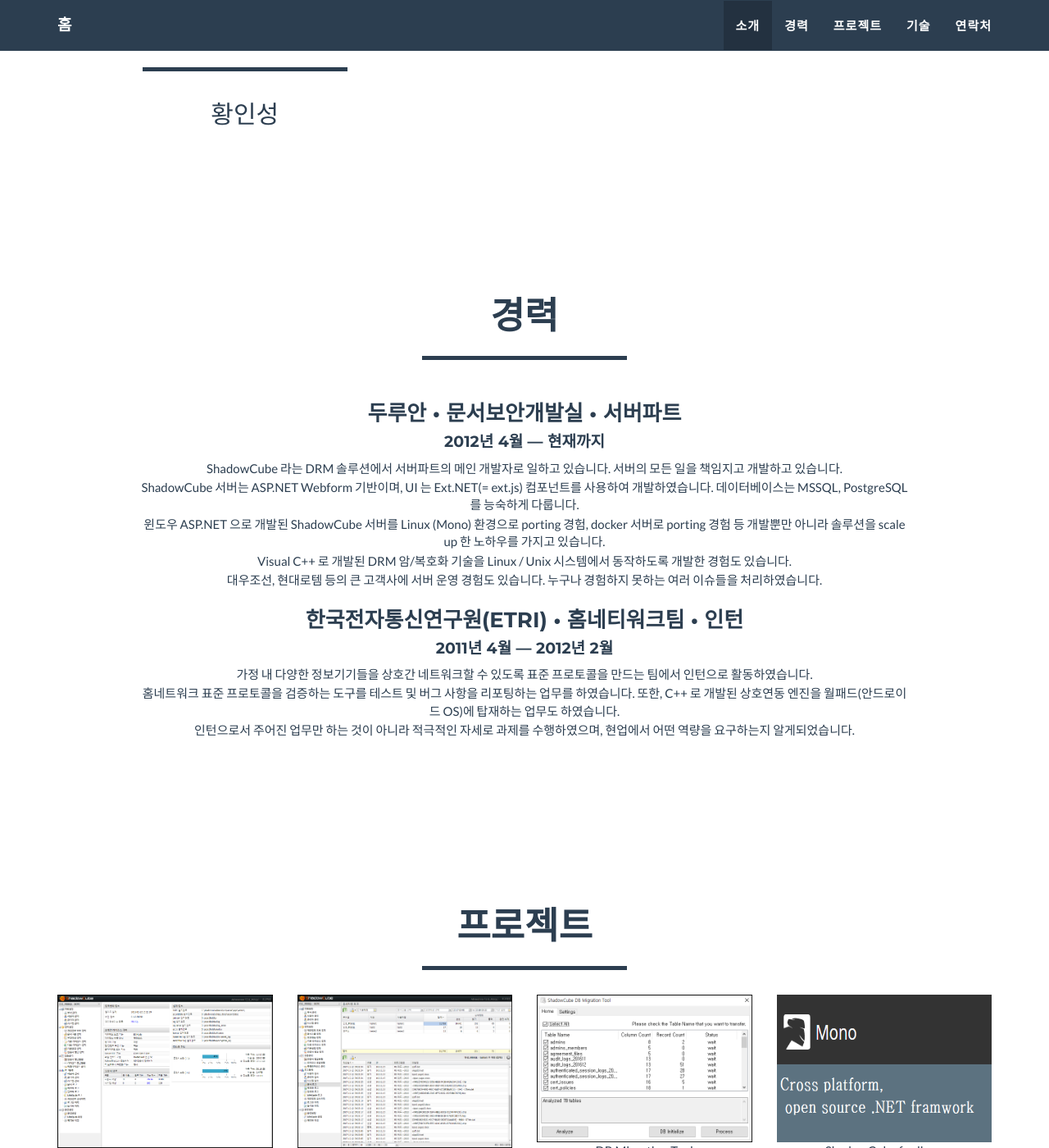
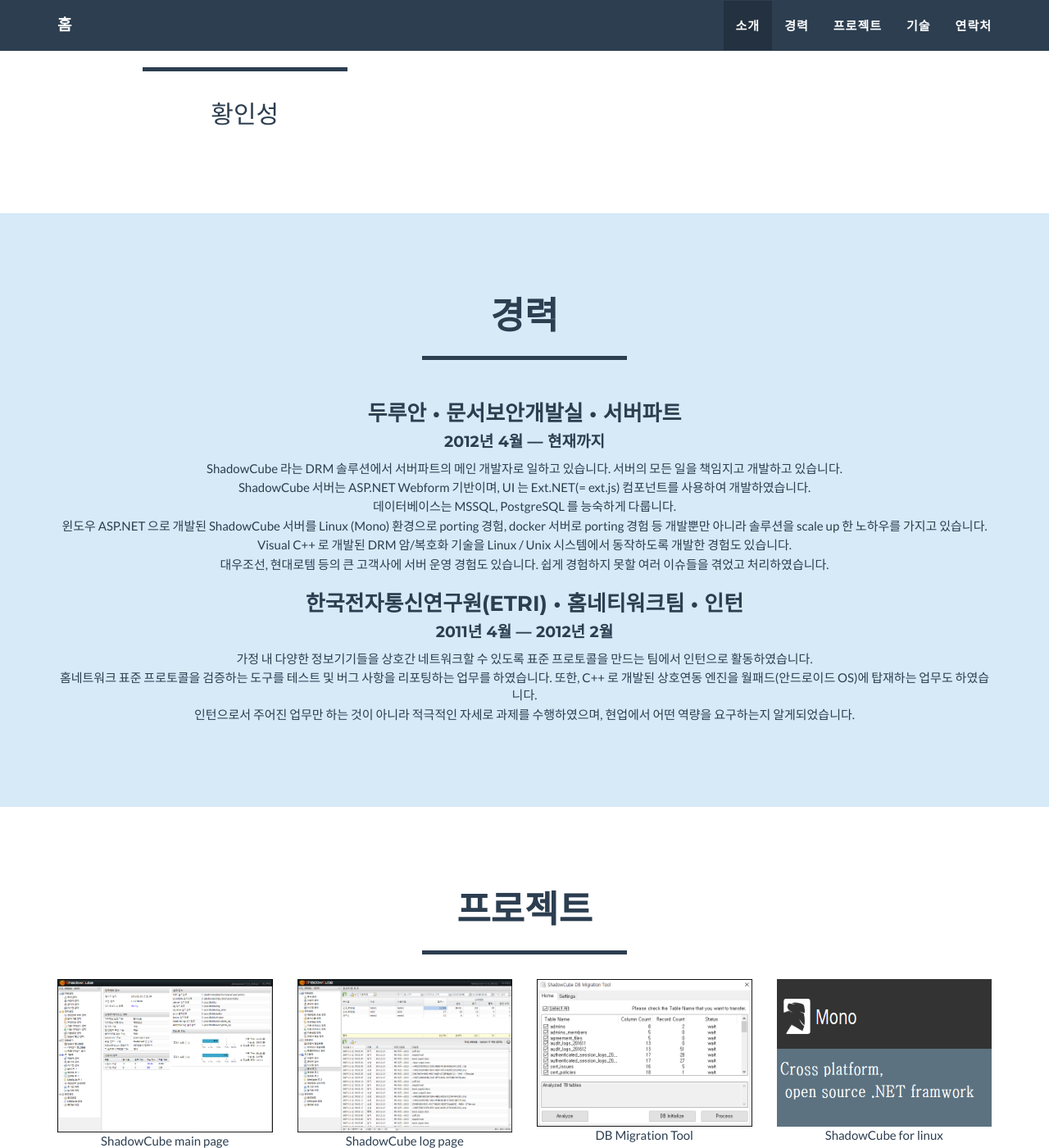
Before and after one commit to insung/insung.github.com, a Jekyll site: the page built from index.html, in a window 1280 px wide and 1400 px high, scrolled down 443 px. Shown: the whole window at 82% size. Built offline with Jekyll 4.4.1, drawn with Linux system fonts in a browser that asks for light colours; some of the changed text lies outside the part shown.

Commit message:
career.html, footer.html modify

```diff
--- a/_config.yml
+++ b/_config.yml
@@ -27,14 +27,8 @@
   primary-rgb: "116,168,220" #"24,288,156" #"128,179,255"
   secondary: 2c3e50 #FD6E8A
   secondary-dark: 233140 #A2122F
+  secondary-blue: D6EAF8
   link: FE642E
-
-# Footer settings
-footer:
-  copyright: insung hwang
-  location: 우리집
-  social: visit my Github & Bitbucket
-  credits: 크레딧
 
 # Social networks usernames (many more available: google-plus, flickr, dribbble, pinterest, instagram, tumblr, linkedin, etc.)
 social:
--- a/_includes/career.html
+++ b/_includes/career.html
@@ -1,6 +1,6 @@
 <!--Career Section-->
 
-<section id="career">
+<section id="career" class="secondary-blue">
     <div class="container">
         <div class="row">
             <div class="col-lg-12 text-center">
@@ -9,17 +9,18 @@
             </div>
         </div>
         <div class="row">
-            <div class="col-lg-10 col-lg-offset-1 text-center">
+            <div class="col-lg-12 text-center">
                 <h3>두루안 &bull; 문서보안개발실 &bull; 서버파트</h3>
                 <h4>2012년 4월 &mdash; 현재까지</h4>
                 <p>ShadowCube 라는 DRM 솔루션에서 서버파트의 메인 개발자로 일하고 있습니다. 서버의 모든 일을 책임지고 개발하고 있습니다.</p>
-                <p>ShadowCube 서버는 ASP.NET Webform 기반이며, UI 는 Ext.NET(= ext.js) 컴포넌트를 사용하여 개발하였습니다. 데이터베이스는 MSSQL, PostgreSQL 를 능숙하게 다룹니다.</p>
+                <p>ShadowCube 서버는 ASP.NET Webform 기반이며, UI 는 Ext.NET(= ext.js) 컴포넌트를 사용하여 개발하였습니다.</p>
+                <p>데이터베이스는 MSSQL, PostgreSQL 를 능숙하게 다룹니다.</p>
                 <p>윈도우 ASP.NET 으로 개발된 ShadowCube 서버를 Linux (Mono) 환경으로 porting 경험, docker 서버로 porting 경험 등 개발뿐만 아니라 솔루션을 scale up 한 노하우를 가지고 있습니다.</p>
                 <p>Visual C++ 로 개발된 DRM 암/복호화 기술을 Linux / Unix 시스템에서 동작하도록 개발한 경험도 있습니다.</p>
-                <p>대우조선, 현대로템 등의 큰 고객사에 서버 운영 경험도 있습니다. 누구나 경험하지 못하는 여러 이슈들을 처리하였습니다.</p>
+                <p>대우조선, 현대로템 등의 큰 고객사에 서버 운영 경험도 있습니다. 쉽게 경험하지 못할 여러 이슈들을 겪었고 처리하였습니다.</p>
             </div>
             <br />
-            <div class="col-lg-10 col-lg-offset-1 text-center">
+            <div class="col-lg-12 text-center">
                 <h3>한국전자통신연구원(ETRI) &bull; 홈네티워크팀 &bull; 인턴</h3>
                 <h4>2011년 4월 &mdash; 2012년 2월</h4>
                 <p>가정 내 다양한 정보기기들을 상호간 네트워크할 수 있도록 표준 프로토콜을 만드는 팀에서 인턴으로 활동하였습니다.</p>
--- a/_includes/css/main.css
+++ b/_includes/css/main.css
@@ -189,8 +189,7 @@
 }
 
 section.secondary-blue {
-    color: #fff;
-    background: #7FB3D5;
+    background: #{{ site.color.secondary-blue }};
 }
 
 @media(max-width:767px) {
--- a/_includes/footer.html
+++ b/_includes/footer.html
@@ -12,11 +12,11 @@
                         </p>
                     </div> -->
                     <div class="footer-col col-md-12">
-                        <h3>{{ site.footer.social }}</h3>
+                        <h3>Visit my Github & Bitbucket</h3>
                         <ul class="list-inline">
-                            {% for network in site.social %}
+                            {% for sns in site.social %}
                             <li>
-                                <a href="{{ network.url }}" class="btn-social btn-outline"><i class="fa fa-fw fa-{{ network.title }}"></i></a>
+                                <a href="{{ sns.url }}" class="btn-social btn-outline"><i class="fa fa-fw fa-{{ sns.title }}"></i></a>
                             </li>
 		                    {% endfor %}
                         </ul>
@@ -32,7 +32,7 @@
             <div class="container">
                 <div class="row">
                     <div class="col-lg-12">
-                        Copyright &copy; {{ site.footer.copyright }} 20{{ site.time | date: '%y' }}
+                        copyright &copy; 20{{ site.time | date: '%y' }} {{ site.author }}
                     </div>
                 </div>
             </div>
```
